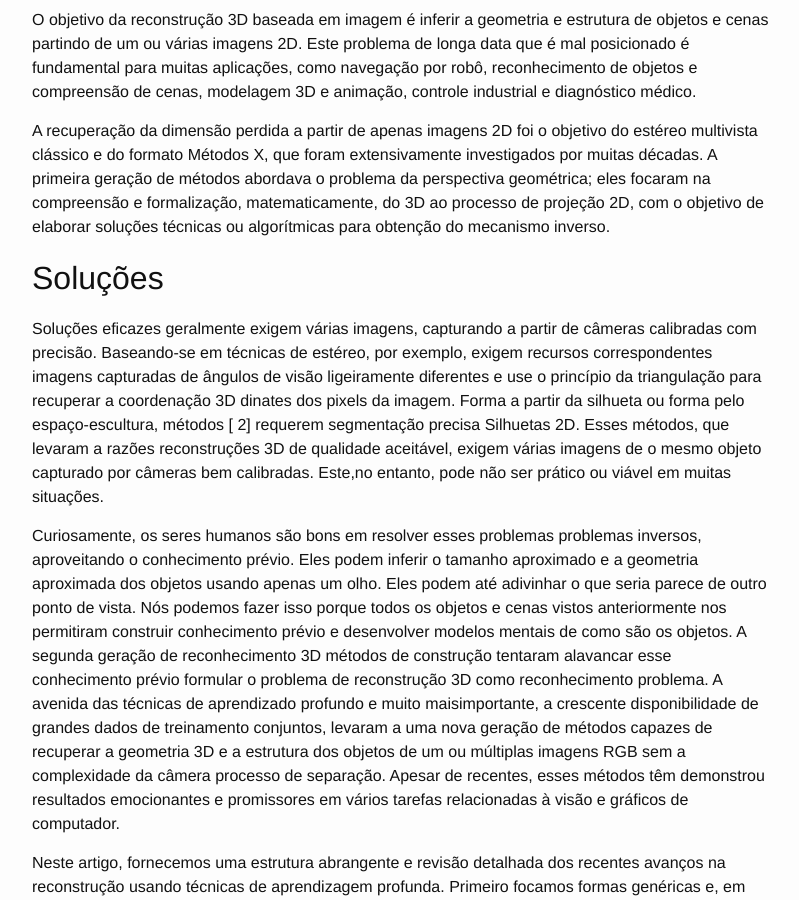
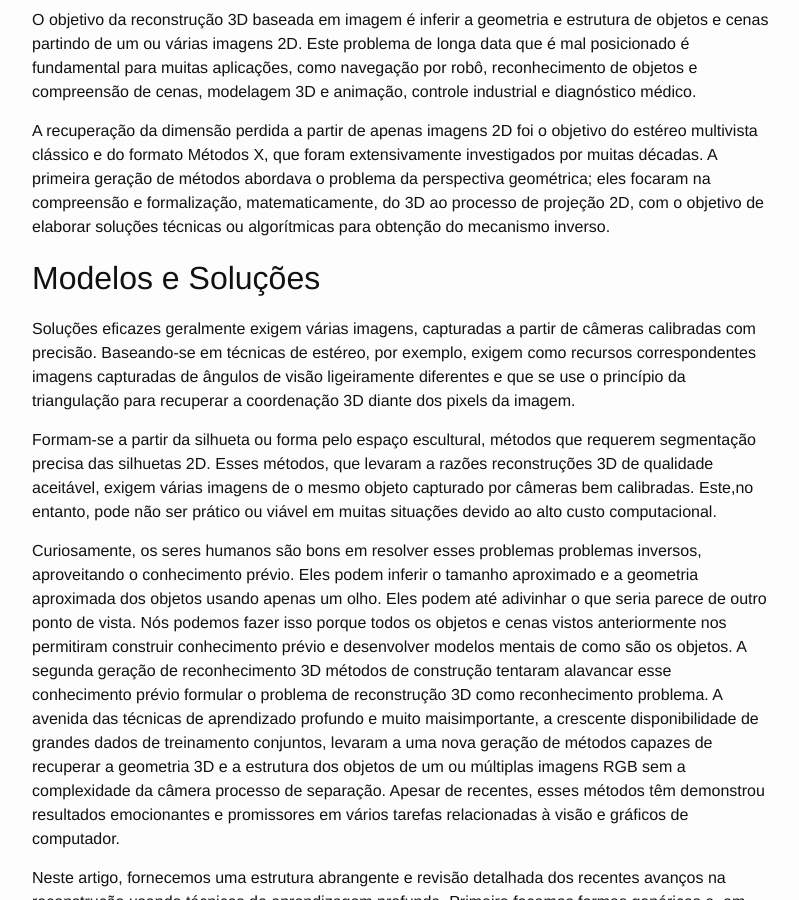
Before and after one commit to lopesivan/lopesivan.github.io, a Jekyll site: the page built from _posts/2019-11-21-image-processing-for-vision-and-graphics.markdown, in a window 1280 px wide and 900 px high, scrolled down 1032 px. Shown: the whole window, without its empty margins (238-1037 px from the left). Built offline with Jekyll 4.4.1, drawn with Linux system fonts in a browser that asks for light colours.

Commit message:
Atualiza o arquivo _posts/2019-11-21-image-processing-for-vision-and-graphics.markdown

```diff
--- a/_posts/2019-11-21-image-processing-for-vision-and-graphics.markdown
+++ b/_posts/2019-11-21-image-processing-for-vision-and-graphics.markdown
@@ -49,21 +49,21 @@ formalização, matematicamente, do 3D ao processo de projeção 2D,
 com o objetivo de elaborar soluções técnicas ou algorítmicas
 para obtenção do mecanismo inverso.
 
-## Soluções
+## Modelos e Soluções
 
-Soluções eficazes geralmente exigem várias imagens, capturando a
+Soluções eficazes geralmente exigem várias imagens, capturadas a
 partir de câmeras calibradas com precisão. Baseando-se em
-técnicas de estéreo, por exemplo, exigem recursos
+técnicas de estéreo, por exemplo, exigem como recursos
 correspondentes imagens capturadas de ângulos de visão
-ligeiramente diferentes e use o princípio da triangulação para
-recuperar a coordenação 3D dinates dos pixels da imagem.  Forma
-a partir da silhueta ou forma pelo espaço-escultura, métodos [
-2] requerem segmentação precisa Silhuetas 2D. Esses métodos, que
-levaram a razões reconstruções 3D de qualidade aceitável, exigem
-várias imagens de o mesmo objeto capturado por câmeras bem
-calibradas. Este,no entanto, pode não ser prático ou viável em
-muitas situações.
+ligeiramente diferentes e que se use o princípio da triangulação
+para recuperar a coordenação 3D diante dos pixels da imagem.
 
+Formam-se a partir da silhueta ou forma pelo espaço escultural,
+métodos que requerem segmentação precisa das silhuetas 2D. Esses
+métodos, que levaram a razões reconstruções 3D de qualidade
+aceitável, exigem várias imagens de o mesmo objeto capturado por
+câmeras bem calibradas. Este,no entanto, pode não ser prático ou
+viável em muitas situações devido ao alto custo computacional.
 
 Curiosamente, os seres humanos são bons em resolver esses problemas problemas
 inversos, aproveitando o conhecimento prévio. Eles podem inferir o tamanho
```
